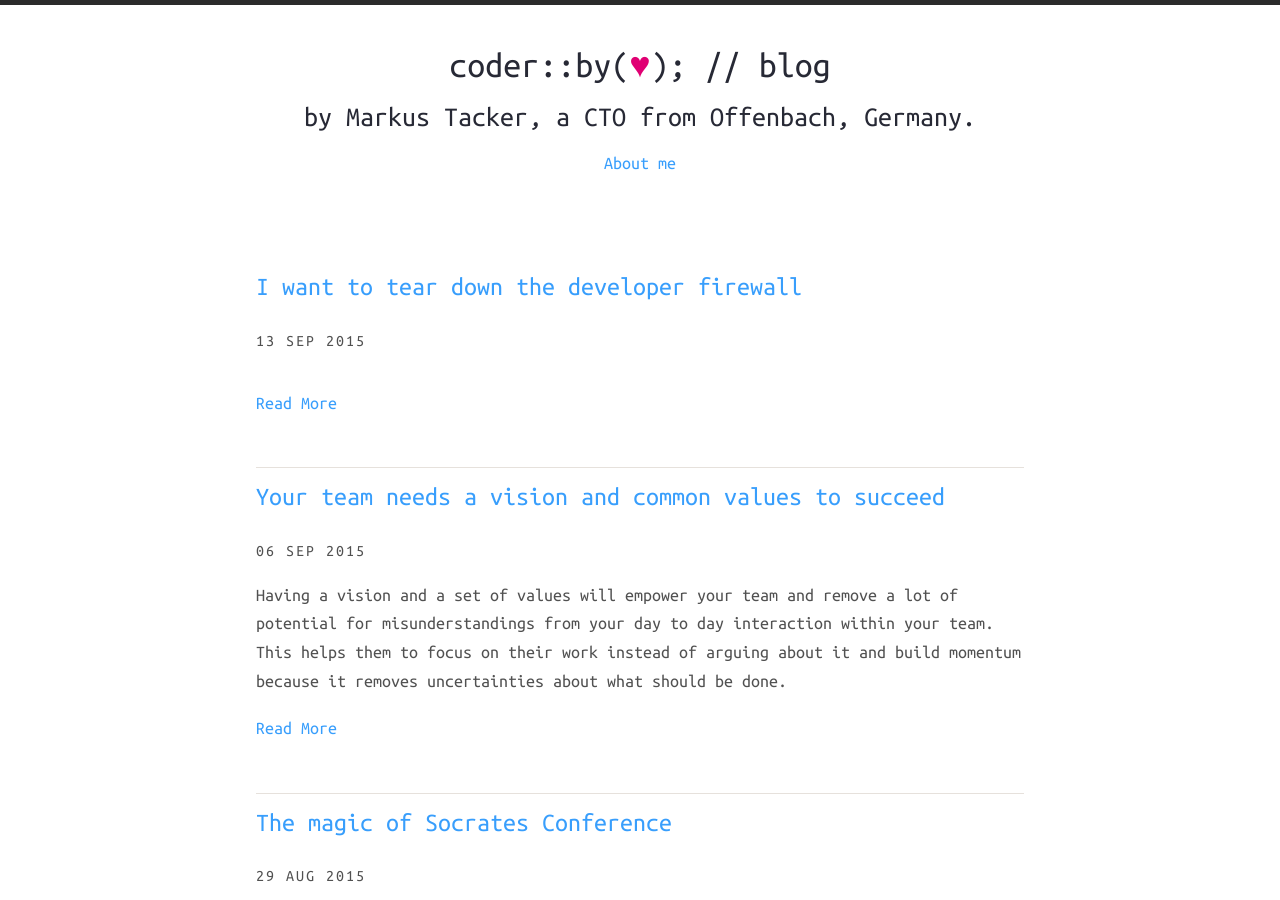
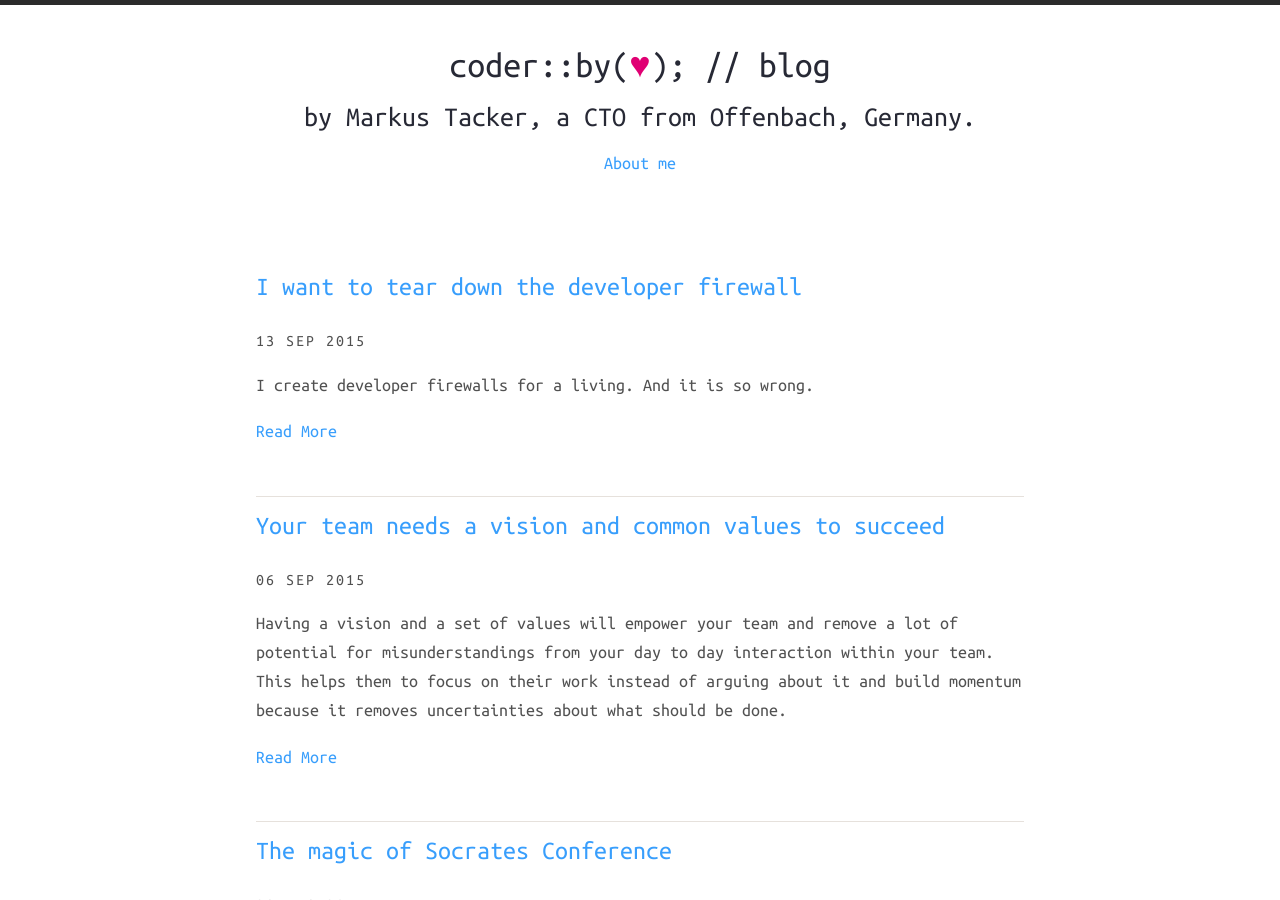
Before and after one commit to coderbyheart/blog, a Jekyll site: the page built from index.html, in a window 1280 px wide and 900 px high. Built offline with Jekyll 4.4.1, drawn with Linux system fonts in a browser that asks for light colours; nearby versions of some CDN libraries.

Commit message:
updated.

```diff
--- a/_posts/2015-09-13-I-want-to-tear-down-the-developer-firewall.md
+++ b/_posts/2015-09-13-I-want-to-tear-down-the-developer-firewall.md
@@ -3,6 +3,7 @@
 title:  "I want to tear down the developer firewall"
 date:   2015-09-13 21:48:00
 excerpt: > #
+  I create developer firewalls for a living. And it is so wrong.
 categories:
 - agile
 - organizations
```
